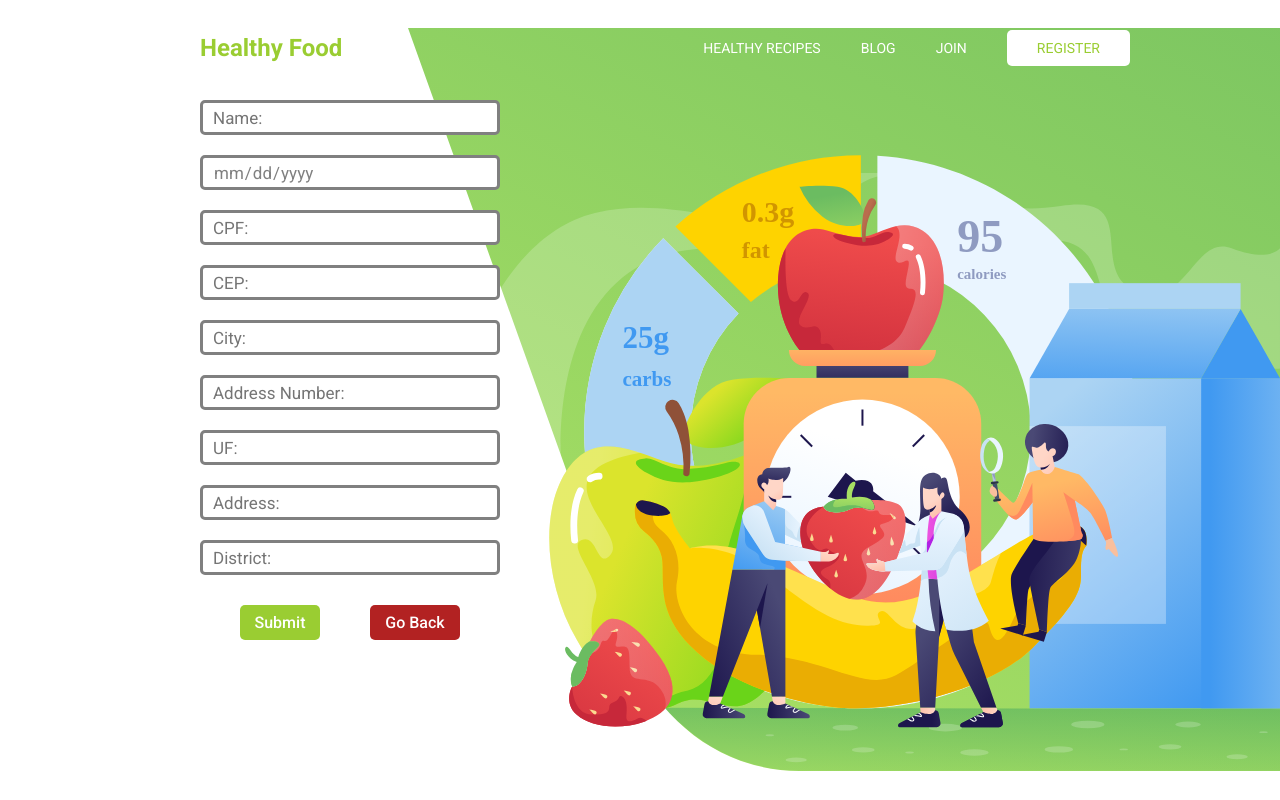
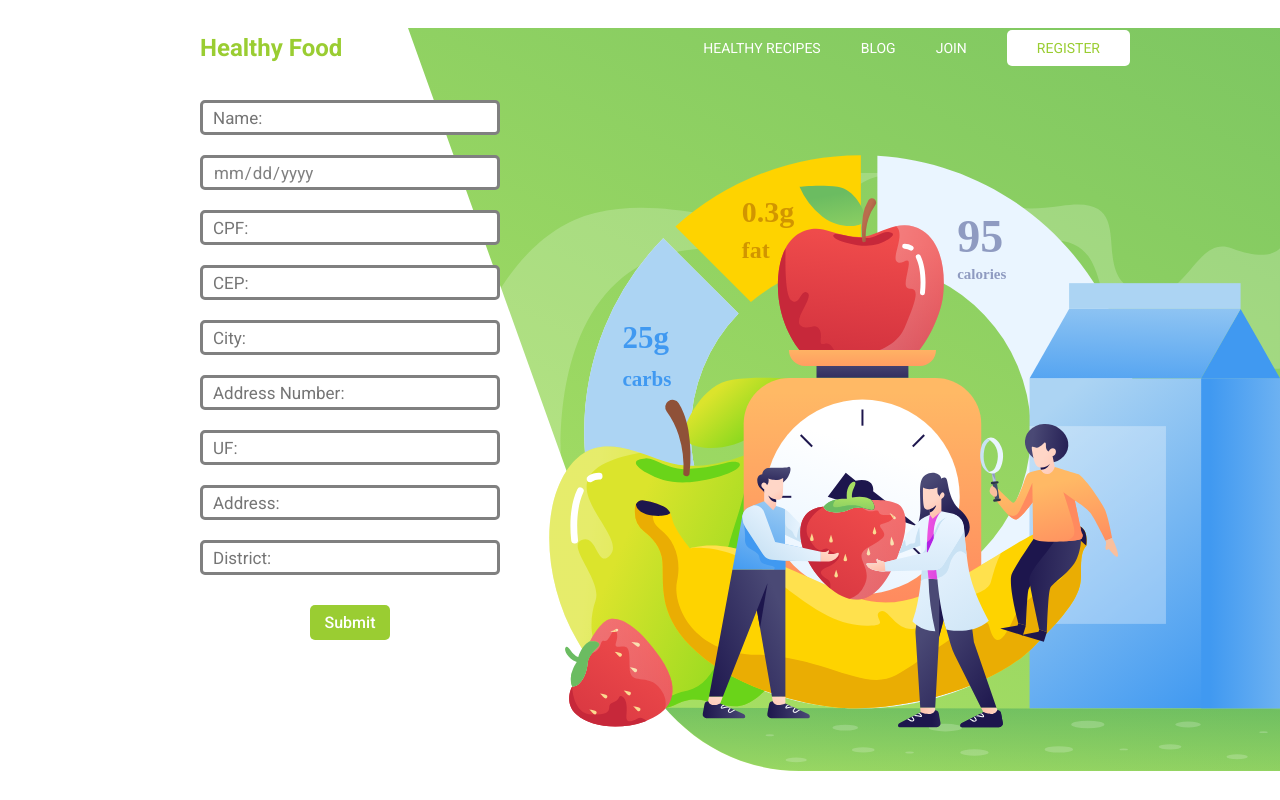
Before and after one commit to Gui1703/Healthy-Food, a React (Vite) app: page /register in a window 1280 px wide. Built offline with nearby package versions, Linux system fonts and the light colour scheme.

Commit message:
refactor: update register screen

```diff
--- a/src/views/Register/index.jsx
+++ b/src/views/Register/index.jsx
@@ -1,12 +1,10 @@
 import { useForm } from "react-hook-form";
 import * as yup from "yup";
 import { yupResolver } from "@hookform/resolvers/yup";
-import { useNavigate } from "react-router-dom";
 import UpBar from "../../components/UpBar";
 import "./styles.scss";
 
 function Register() {
-  const navigate = useNavigate();
 
   //Seeking the zip code and filling its due inputs
   const checkCEP = (e) => {
@@ -78,10 +76,6 @@ function Register() {
 
   function submitForm() {
     console.log("Seus dados foram salvos no LocalStorage !");
-  }
-
-  function goHomePage() {
-    navigate("/");
   }
 
   document.onchange = saveLocalDataStorage;
@@ -193,14 +187,7 @@ function Register() {
           <span>{errors.district?.message}</span>
         </div>
 
-        <div className="buttons">
-          <button className="buttonSubmit" type="submit">
-            Submit
-          </button>
-          <button className="buttonHome" onClick={goHomePage}>
-            Go Back
-          </button>
-        </div>
+        <button type="submit">Submit</button>
       </form>
     </div>
   );
--- a/src/views/Register/styles.scss
+++ b/src/views/Register/styles.scss
@@ -48,14 +48,6 @@ input[type="date"]::-webkit-calendar-picker-indicator {
     margin-bottom: 10px;
   }
 
-  .buttons {
-    display: flex;
-    flex-direction: row;
-    align-items: center;
-    gap: 50px;
-    margin-top: 10px;
-  }
-
   button {
     font-size: 16px;
     font-weight: 500;
@@ -63,17 +55,9 @@ input[type="date"]::-webkit-calendar-picker-indicator {
     border-radius: 5px;
     cursor: pointer;
     color: #ffffff;
-  }
-
-  .buttonSubmit {
+    margin-top: 10px;
     background-color: #9acd32;
     width: 80px;
     height: 35px;
   }
-
-  .buttonHome {
-    background-color: #b22222;
-    width: 90px;
-    height: 35px;
-  }
 }
```
